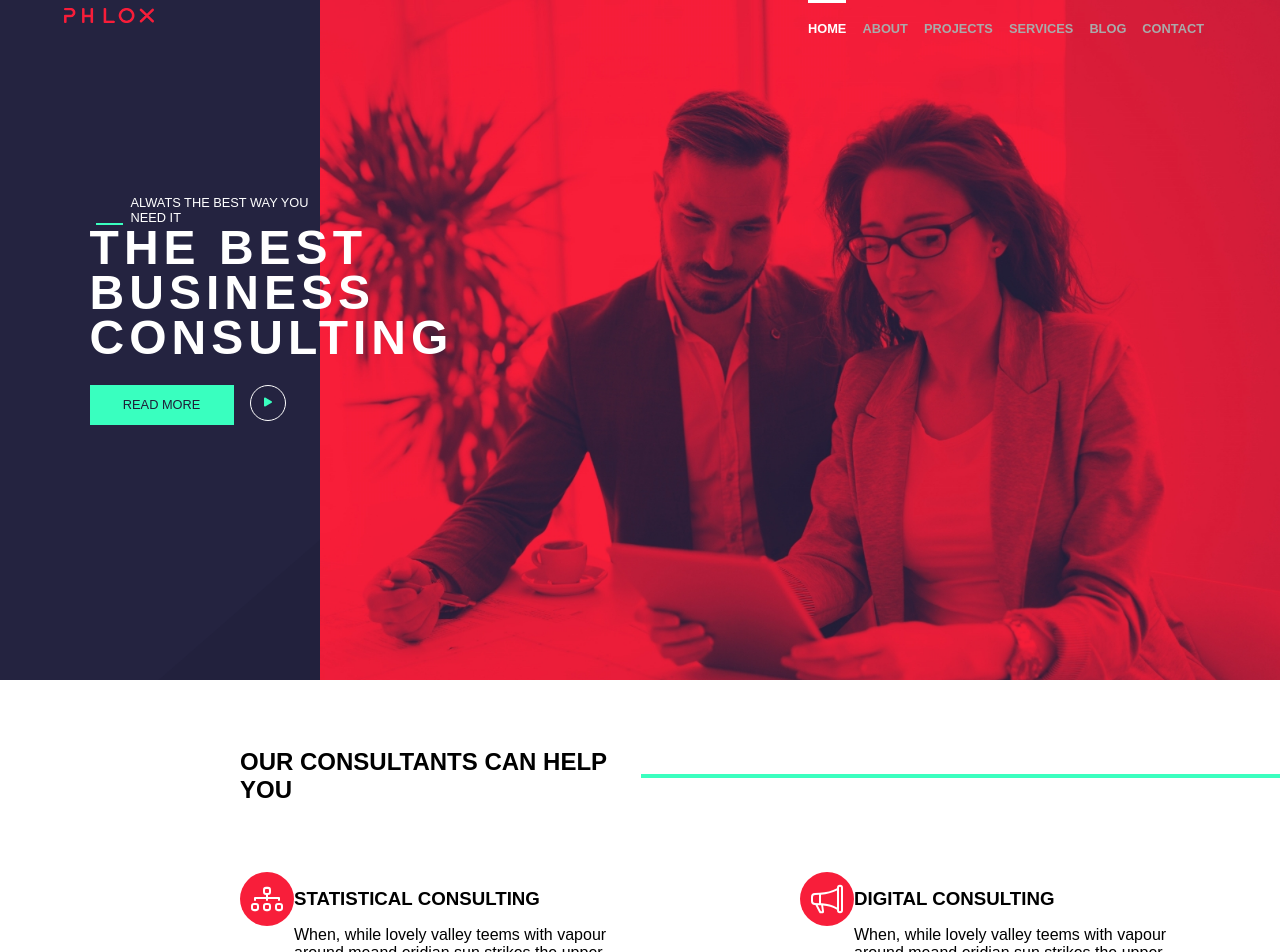
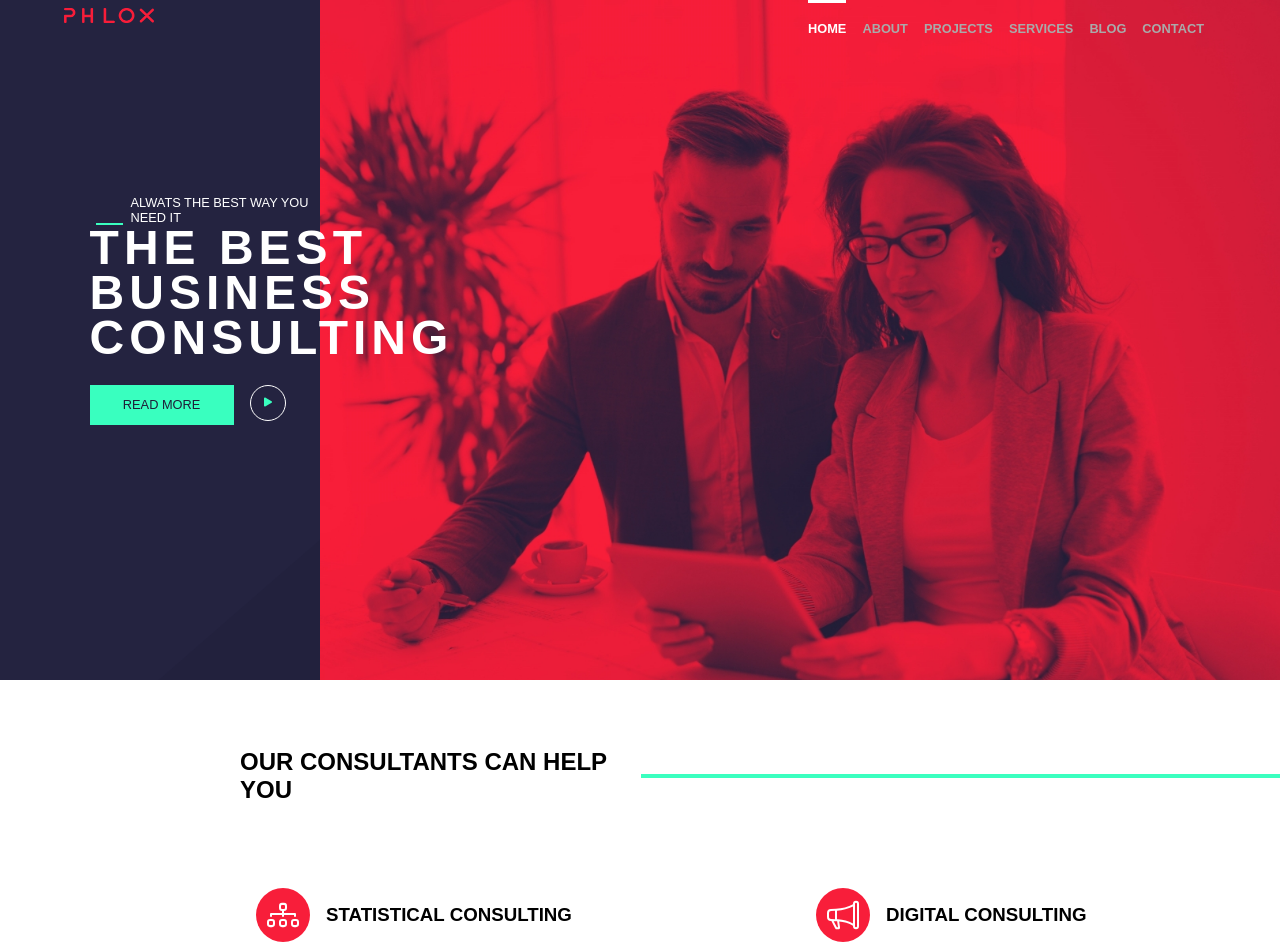
Before and after one commit to SharyMirko/proj-html-vuejs, a Vue app: page / in a window 1280 px wide. Shown: the top 952 px of the page. Built offline with nearby package versions, Linux system fonts and the light colour scheme; a web font is replaced by a local one.

Commit message:
sistemo margin icone

```diff
--- a/src/components/ConsultingPh.vue
+++ b/src/components/ConsultingPh.vue
@@ -102,6 +102,7 @@ export default {
   display: flex;
   justify-content: center;
   align-content: center;
+  margin: 1rem;
   img {
     width: 60%;
   }
@@ -115,7 +116,7 @@ export default {
 
 .widget-text {
   h3 {
-    margin: 1rem 0;
+    margin: 2rem 0;
   }
 }
 </style>
```
